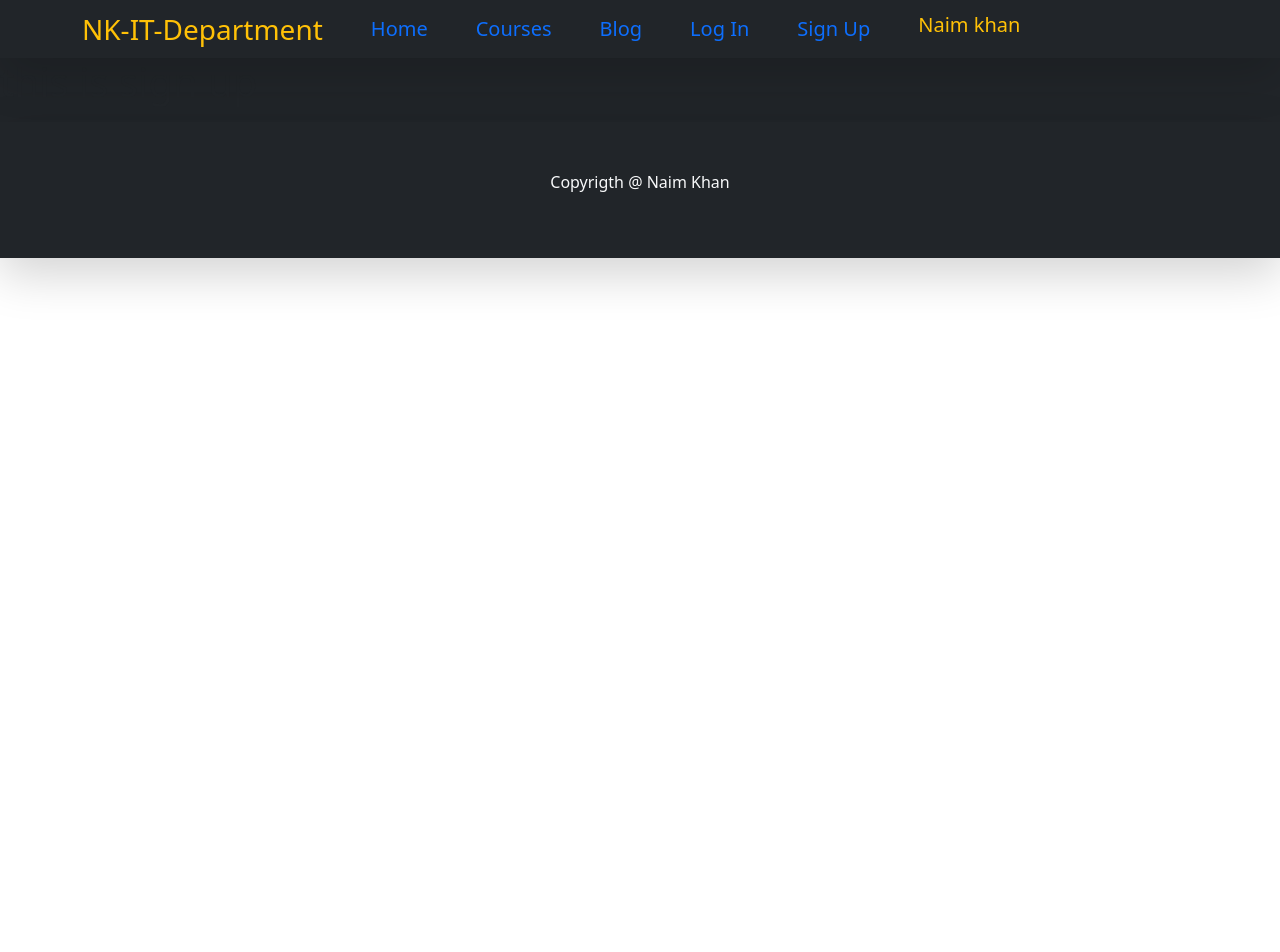
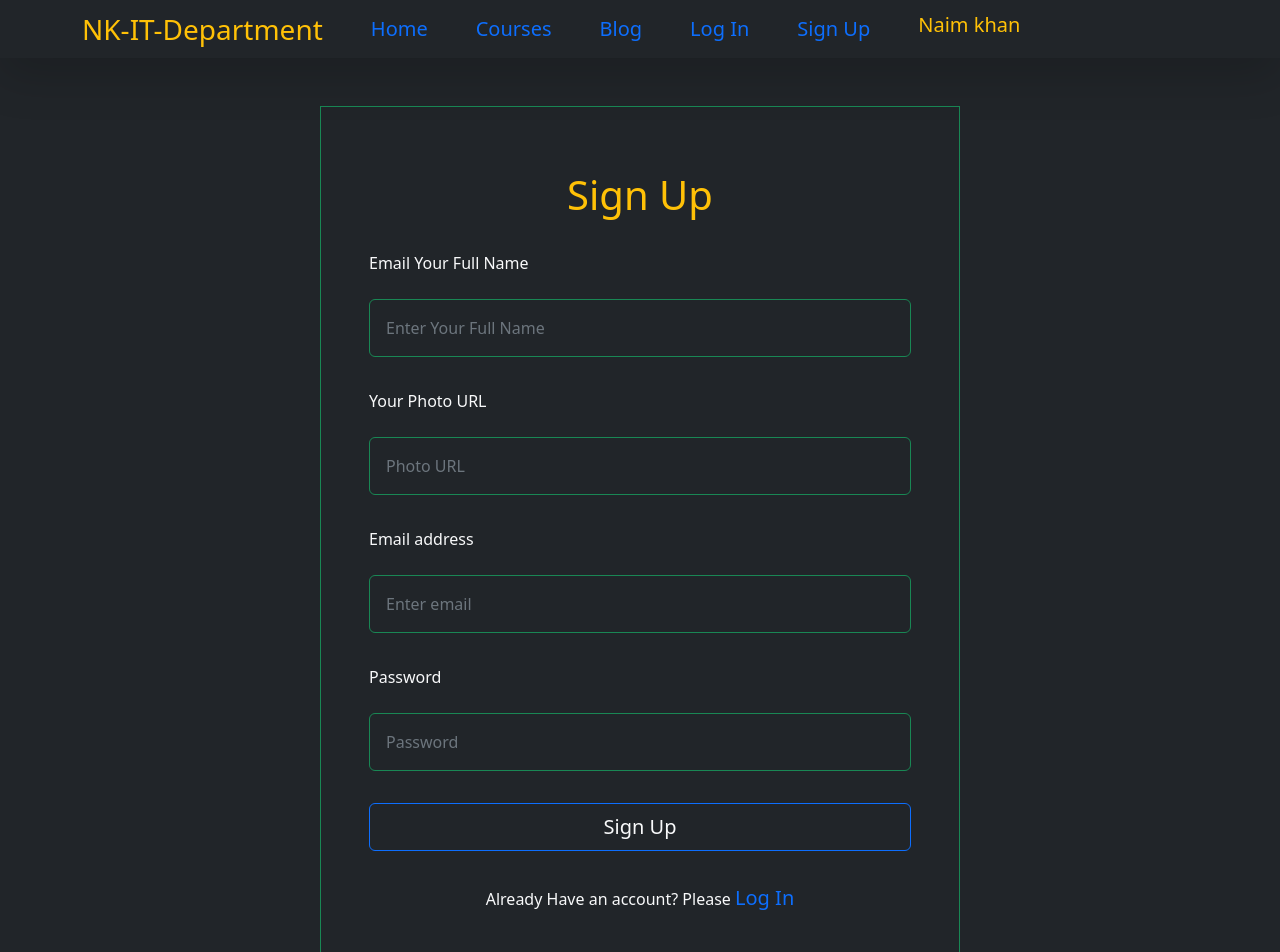
Before and after one commit to NAIMKHAN3/Nk-IT-Department-Online-Cources, a React (Create React App) app: page /signup in a window 1280 px wide. Shown: the top 952 px of the page. Before the commit the page ends 800 px from the top, so only its background shows below. Built offline with nearby package versions, Linux system fonts and the light colour scheme.

Commit message:
sign up page added

```diff
--- a/src/UserContext.js
+++ b/src/UserContext.js
@@ -1,11 +1,21 @@
 import React from 'react';
 import { useState } from 'react';
 import { createContext } from 'react';
+import { createUserWithEmailAndPassword, getAuth } from 'firebase/auth'
+import app from './firebase.config';
 export const AuthContext = createContext()
+const auth = getAuth(app)
 const UserContext = ({ children }) => {
     const [user, setUser] = useState({ displayName: 'Naim khan' });
+
+    const signUp = (email, password) => {
+        return createUserWithEmailAndPassword(auth, email, password);
+    }
+
+
+
     return (
-        <AuthContext.Provider value={{ user }}>
+        <AuthContext.Provider value={{ user, signUp }}>
             {children}
         </AuthContext.Provider>
     );
--- a/src/components/CardComponents/Signup/SignUp.js
+++ b/src/components/CardComponents/Signup/SignUp.js
@@ -1,10 +1,47 @@
 import React from 'react';
+import { useContext } from 'react';
+import { Button, Form } from 'react-bootstrap';
+import { Link } from 'react-router-dom';
+import { AuthContext } from '../../../UserContext';
 
 const SignUp = () => {
+    const { signUp } = useContext(AuthContext)
+    const handleSignUp = (e) => {
+        e.preventDefault();
+        const form = e.target;
+        const email = form.email.value;
+        const password = form.password.value
+        signUp(email, password)
+            .then(result => {
+                console.log(result.user)
+            })
+        // console.log(email, password)
+    }
     return (
-        <div>
-            <h1>this is sign up</h1>
-        </div>
+        <Form onSubmit={handleSignUp} className='text-light col-lg-6 col-sm-12 mx-auto my-5 border border-success h-100 p-5'>
+            <h1 className='text-warning my-3 text-center'>Sign Up</h1>
+            <Form.Group className="mb-3" controlId="formBasicName">
+                <Form.Label className='mt-3'>Email Your Full Name</Form.Label>
+                <Form.Control className='bg-dark p-3 my-3 border-success' type="text" placeholder="Enter Your Full Name" />
+            </Form.Group>
+            <Form.Group className="mb-3" controlId="formBasicPhotoUrl">
+                <Form.Label className='mt-3'>Your Photo URL</Form.Label>
+                <Form.Control className='bg-dark p-3 my-3 border-success' type="text" placeholder="Photo URL" />
+            </Form.Group>
+            <Form.Group className="mb-3" controlId="formBasicEmail">
+                <Form.Label className='mt-3'>Email address</Form.Label>
+                <Form.Control className='bg-dark p-3 my-3 border-success' type="email" name='email' placeholder="Enter email" required />
+            </Form.Group>
+
+            <Form.Group className="mb-3" controlId="formBasicPassword">
+                <Form.Label className='mt-3'>Password</Form.Label>
+                <Form.Control className='bg-dark p-3 my-3 border-success' type="password" name='password' placeholder="Password" required />
+            </Form.Group>
+            <Button className='w-100 mx-auto text-center text-light p-2 m-3 fs-5' variant="outline-primary" type="submit">
+                Sign Up
+            </Button>
+            <p className='text-center my-3'>Already Have an account? Please <Link className='text-decoration-none fs-5' to='/login'>Log In</Link></p>
+        </Form>
     );
 };
 
--- a/src/components/Login/Login.js
+++ b/src/components/Login/Login.js
@@ -16,8 +16,8 @@ const Login = () => {
                 <Form.Label className='mt-3'>Password</Form.Label>
                 <Form.Control className='bg-dark p-3 my-3 border-success' type="password" placeholder="Password" required />
             </Form.Group>
-            <Button className='w-100 mx-auto text-center text-light p-2 m-3' variant="outline-primary" type="submit">
-                Submit
+            <Button className='w-100 mx-auto text-center fs-5 text-light p-2 m-3' variant="outline-primary" type="submit">
+                Log In
             </Button>
             <p className='text-center my-3'>New User? Please <Link className='text-decoration-none fs-5' to='/signup'>Sign Up</Link></p>
         </Form>
```
